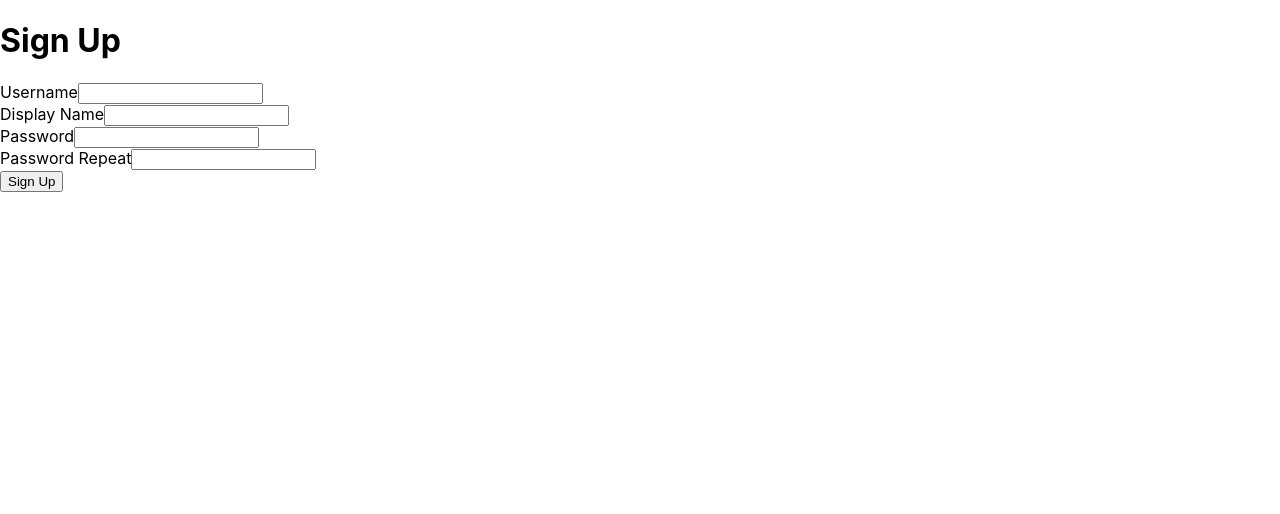
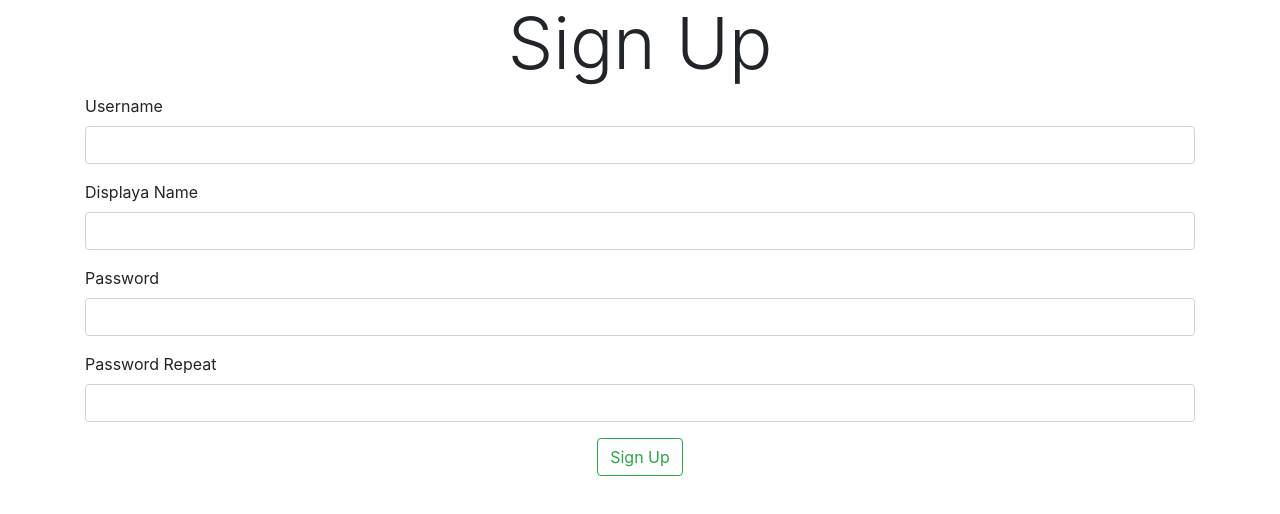
Before and after one commit to aydinmehmetg/sehirefsaneleri-client, a React (Create React App) app: page / in a window 1280 px wide. Shown: the top 514 px of the page. Built offline with nearby package versions, Linux system fonts and the light colour scheme.

Commit message:
kayıt olma ve görünüm ayarlandı

```diff
--- a/public/index.html
+++ b/public/index.html
@@ -15,6 +15,7 @@
       user's mobile device or desktop. See https://developers.google.com/web/fundamentals/web-app-manifest/
     -->
     <link rel="manifest" href="%PUBLIC_URL%/manifest.json" />
+
     <!--
       Notice the use of %PUBLIC_URL% in the tags above.
       It will be replaced with the URL of the `public` folder during the build.
--- a/src/App.js
+++ b/src/App.js
@@ -1,6 +1,10 @@
 import React from 'react';
 import logo from './logo.svg';
 import './App.css';
+import axios from 'axios';
+
+
+
 
 function App() {
   return (
--- a/src/UserSignupPage.js
+++ /dev/null
@@ -1,55 +0,0 @@
-import React, { Component } from "react";
-
-
-  //her classın Renderi override etmesi gerekir ve jsx formatı return edip dönmesi gerekiyor
-  /*İki tür componentler var bir functions ve class componentler, function componentler == stataless komponentler oluyor
-  içerisinde state(durum) taşımayan komponentlerdir. Stateful component == Class componentler ise sayfaya ait bilgileri durumları taşıyan com-
-  ponentlerdir*/
-  //onChange in event targeti geliyor bu evetin targitı ve onunda altında value vardır
-
-class UserSignupPage extends Component {
-  //componentin statesini eziyoruz aslında
-  state={
-    username:null,
-    displayName:null,
-    password:null,
-    passwordRepeat:null,
-  }
-   onChange= (event) =>{
-    const {name,value}= event.target; //Object Destructuring deniyor obje parçalama name  olarak çekiyoruz değerleri
-    //Statelerimize değer atarken setState içinde yapmak zorundayız ve yazdığımız değerler state tutuluyor.
-    this.setState({
-      //[] kullanmamızın sebebi değer ataması yaptığımız için
-      [name]:value
-
-    })
-
-   }
-  render() {
-    return (
-      <form>
-        <h1>Sign Up</h1>
-        <div>
-          <label>Username</label>
-          <input name="username" onChange={this.onChange}/>
-        </div>
-        <div>
-          <label>Display Name</label>
-          <input name="displayName"onChange={this.onChange} />
-        </div>
-        <div>
-          <label>Password</label>
-          <input  name="password" type="Password" onChange={this.onChange}/>
-        </div>
-        <div>
-          <label>Password Repeat</label>
-          <input name="passwordRepeat" type="Password" onChange={this.onChange}/>
-        </div>
-        <button>Sign Up</button>
-
-      </form>
-    );
-  }
-}
-//Her component en az bir fonksiyon veya class export etmeli
-export default UserSignupPage;
--- /dev/null
+++ b/src/api/apiCalls.js
@@ -0,0 +1,7 @@
+import axios from 'axios';
+
+export const signup =(body) =>{
+
+   return axios.post("/api/1.0/users", body)
+
+}
--- /dev/null
+++ b/src/bootstrap.scss
@@ -0,0 +1,3 @@
+$primary: #28a745;
+
+@import '~bootstrap/scss/bootstrap.scss';
--- a/src/index.js
+++ b/src/index.js
@@ -1,9 +1,11 @@
 import React from 'react';
 import ReactDOM from 'react-dom';
 import './index.css';
+import './bootstrap.scss';
 import App from './App';
-import UserSignupPage from './UserSignupPage';
+import UserSignupPage from './pages/UserSignupPage';
 import * as serviceWorker from './serviceWorker';
+
 
 ReactDOM.render(
   <React.StrictMode>
--- /dev/null
+++ b/src/pages/UserSignupPage.js
@@ -0,0 +1,120 @@
+import React, { Component } from "react";
+import axios from "axios";
+import { signup } from "../api/apiCalls";
+
+//her classın Renderi override etmesi gerekir ve jsx formatı return edip dönmesi gerekiyor
+/*İki tür componentler var bir functions ve class componentler, function componentler == stataless komponentler oluyor
+  içerisinde state(durum) taşımayan komponentlerdir. Stateful component == Class componentler ise sayfaya ait bilgileri durumları taşıyan com-
+  ponentlerdir*/
+//onChange in event targeti geliyor bu evetin targitı ve onunda altında value vardır
+
+class UserSignupPage extends Component {
+  //componentin statesini eziyoruz aslında
+  state = {
+    username: null,
+    displayName: null,
+    password: null,
+    passwordRepeat: null,
+    pendigApiCall: false,
+  };
+  onChange = (event) => {
+    const { name, value } = event.target; //Object Destructuring deniyor obje parçalama name  olarak çekiyoruz değerleri
+    //Statelerimize değer atarken setState içinde yapmak zorundayız ve yazdığımız değerler state tutuluyor.
+    this.setState({
+      //[] kullanmamızın sebebi değer ataması yaptığımız için
+      [name]: value,
+    });
+  };
+  // prevent deault yapmamızın sebebi bu butonun on submit özelliği ile geliyor ama bunubiyere göndermek istiyor
+  //ama biz bunu preventDefault() methodu ile durduruyoruz
+  onClickSignup = async (event) => {
+    event.preventDefault();
+    //json objesi oluşturuyor body
+    /*  const body = {
+        username: this.state.username,
+        displayName: this.state.displayName,
+        password: this.state.password,
+      };*/
+    const { username, displayName, password } = this.state;
+
+    const body = {
+      /*username,
+        displayName,
+        password, (bu tarz kullanımda var atadığımız değer ve gelen değerin isimleri aynı ise)*/
+      username: username,
+      displayName: displayName,
+      password: password,
+    };
+    this.setState({
+      pendigApiCall: true,
+    });
+
+    //axios.post("http://localhost:8080/api/1.0/users", body); amaç localhost yazısı olmadan atmak
+    try {
+      const response = await signup(body);
+    } catch (error) {}
+
+    this.setState({
+      pendigApiCall: false,
+    });
+  };
+
+  render() {
+    const { pendigApiCall } = this.state;
+    return (
+      <div className="container">
+        <form>
+          <h1 className="display-3 text-center">Sign Up</h1>
+          <div className="form-group">
+            <label>Username</label>
+            <input
+              className="form-control"
+              name="username"
+              onChange={this.onChange}
+            />
+          </div>
+          <div className="form-group">
+            <label>Displaya Name</label>
+            <input
+              className="form-control"
+              name="displayName"
+              onChange={this.onChange}
+            />
+          </div>
+          <div className="form-group">
+            <label>Password</label>
+            <input
+              className="form-control"
+              name="password"
+              type="Password"
+              onChange={this.onChange}
+            />
+          </div>
+          <div className="form-group">
+            <label>Password Repeat</label>
+            <input
+              className="form-control"
+              name="passwordRepeat"
+              type="Password"
+              onChange={this.onChange}
+            />
+          </div>
+          <div className="text-center">
+            <button
+              className="btn btn-outline-success"
+              onClick={this.onClickSignup}
+              disabled={pendigApiCall}
+            >
+              {pendigApiCall && (
+                <span className="spinner-border spinner-border-sm"></span>
+              )}
+              Sign Up
+            </button>
+          </div>
+        </form>
+      </div>
+    );
+  }
+}
+//Her component en az bir fonksiyon veya class export etmeli
+export default UserSignupPage;
```
Also changed, not shown: package.json (+6 -1 lines), 1 other file (tests, documents, lock files or other folders).
